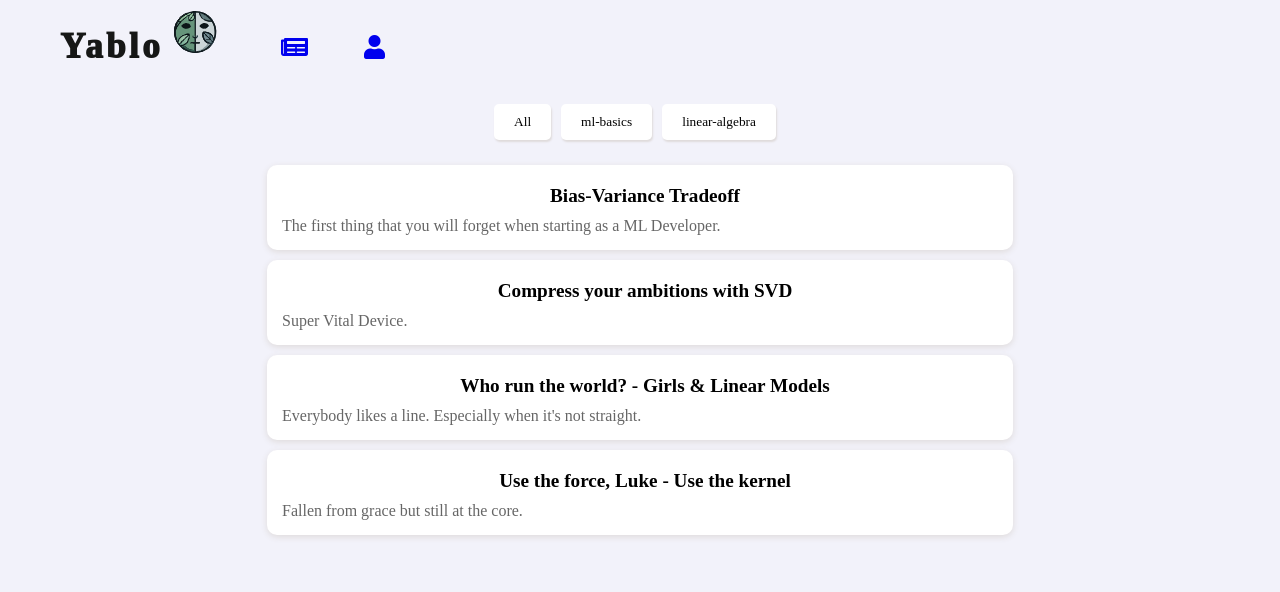
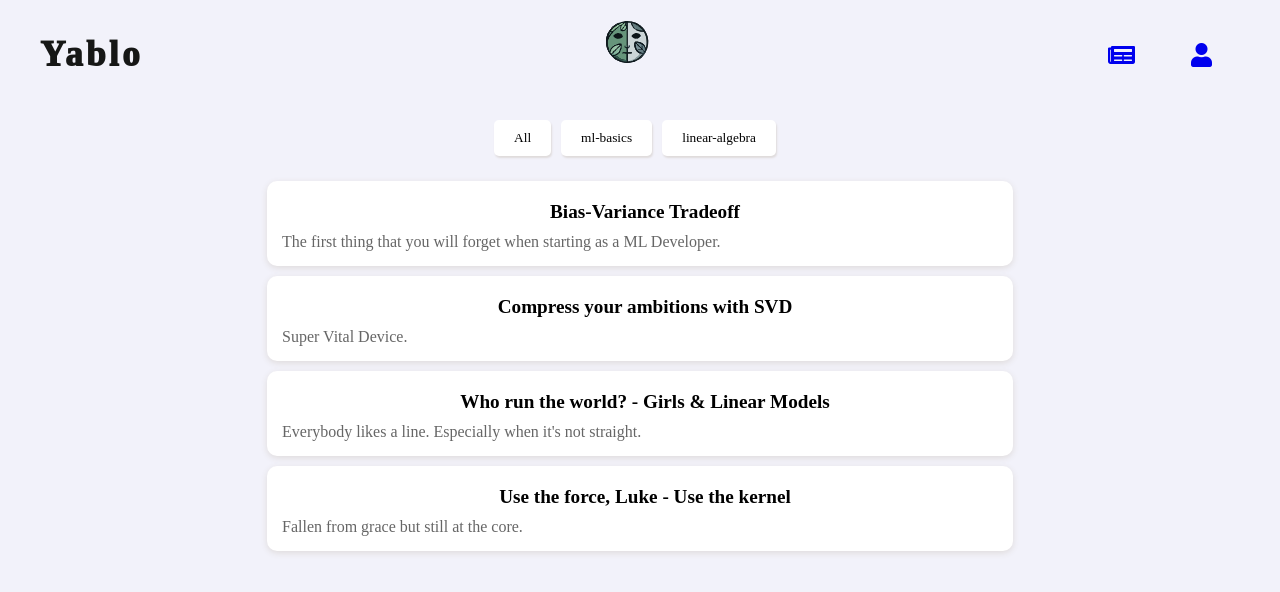
Before and after one commit to freelectron/yaub, a Next.js app in the folder frontend/simple-yaub/: page / in a window 1280 px wide. Shown: the top 592 px of the page. Built offline with nearby package versions, Linux system fonts and the light colour scheme.

Commit message:
Fix the nav bar with auto margins, not sure how it worked

```diff
--- a/frontend/simple-yaub/src/styles/nav-bar.scss
+++ b/frontend/simple-yaub/src/styles/nav-bar.scss
@@ -2,26 +2,34 @@
 
 .sidebar-navigation {
     display: flex;
-    align-items: center;
-    top: 0; /* Stick to the top */
-    width: 100%; /* Full width */
-    z-index: 1000; /* Ensure it stays above other elements */
+    //align-items: center;
+    //justify-content: space-between; // This helps distribute space
+    top: 0;
+    width: 100%;
+    z-index: 1000;
     position: relative;
+    padding: 10px 20px;
 }
 
 .logo {
     font-family: v.$logo-font;
-    font-size: 35px; /* Increased font size for a bolder appearance */
-    font-weight: 1000; /* Moderate weight for less boldness */
-    letter-spacing: 0.1em; /* Slightly stretched look */
-    padding-left: 40px;
+    font-size: 35px;
+    font-weight: 1000;
+    letter-spacing: 0.1em;
     color: v.$logo-background-color;
-}
-.logo:hover {
-    font-size: 40px; /* Increase font size on hover */
+    flex: 1;
+    margin: auto; // Pushes the navigation to the right
+
+    &:hover {
+        font-size: 40px;
+    }
 }
 
 .logo-image {
+    display: flex;
+    justify-content: center;
+    flex: 1; // Prevent logo from growing or shrinking
+    margin: auto 30%; // Pushes the navigation to the right
     img {
         width: 90px;
         height: 90px;
@@ -31,17 +39,17 @@
 ul {
     display: flex;
     align-items: center;
-    margin: 0;
-    padding: 0 20px; /* Adjust padding for spacing */
-    list-style: none; /* Remove default list styling */
-    right: 0;
+    padding: 0;
+    list-style: none;
+    flex: 1; // Prevent logo from growing or shrinking
+    margin: auto 20px; // Pushes the navigation to the right
 
     li {
         display: flex;
         align-items: center;
         justify-content: center;
-        padding: 0 28px; /* Horizontal padding */
-        height: 100%; /* Full height of the navbar */
+        padding: 0 28px;
+        height: 100%;
         cursor: pointer;
         transition: all ease-out 120ms;
 
@@ -49,13 +57,14 @@ ul {
             font-size: 24px;
             transition: all ease 450ms;
         }
+
         .tooltip {
             display: inline-block;
             position: absolute;
             padding: 8px 15px;
             border-radius: 3px;
-            bottom: -35px; /* Position the tooltip below the navbar */
-            left: 50%; /* Center the tooltip horizontally */
+            bottom: -35px;
+            left: 50%;
             transform: translateX(-50%);
             visibility: hidden;
         }
@@ -65,17 +74,12 @@ ul {
                 visibility: hidden;
                 opacity: 1;
             }
+
+            background-color: v.$active-link-color;
+            opacity: 0.8;
         }
     }
-    li:hover {
-        background-color: v.$active-link-color;
-        opacity: 0.8;
-    }
 }
-//.sidebar-navigation:hover{
-//    background-color: black;
-//    opacity: 1;
-//}
 
 body {
     margin: 0;
```
